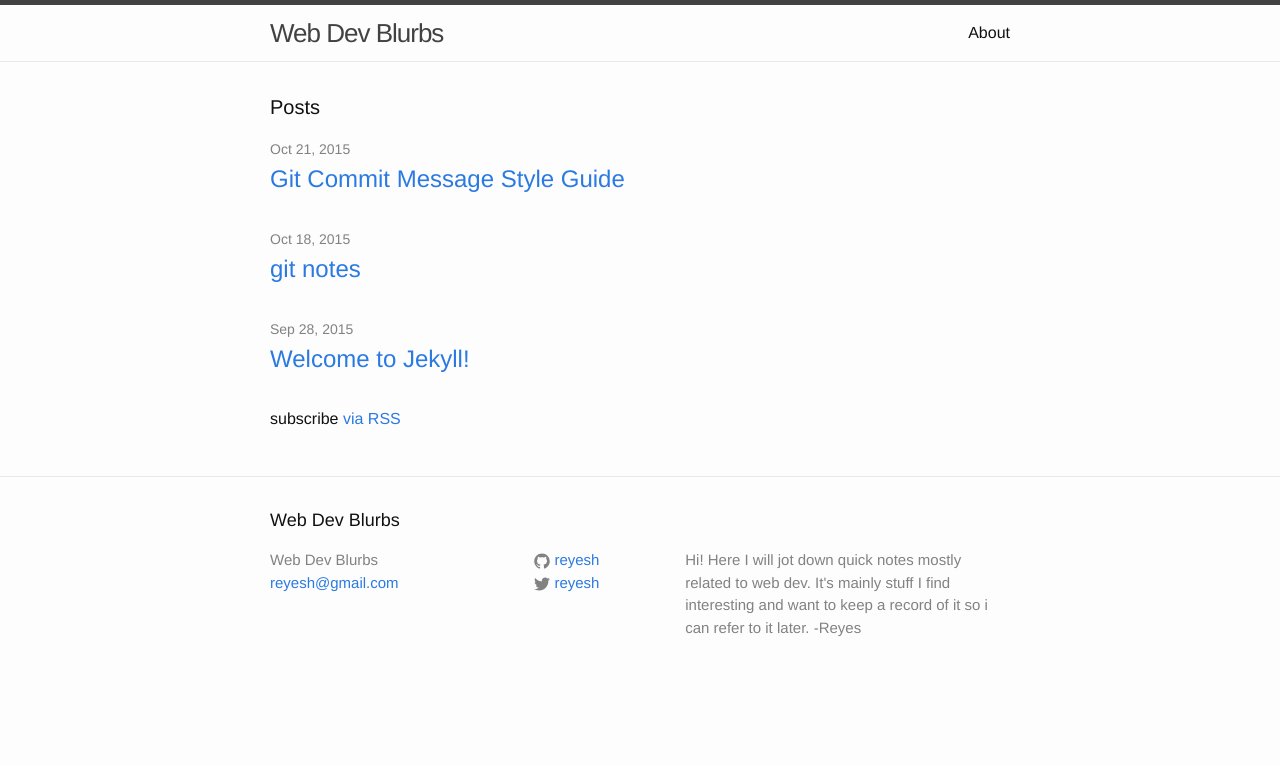
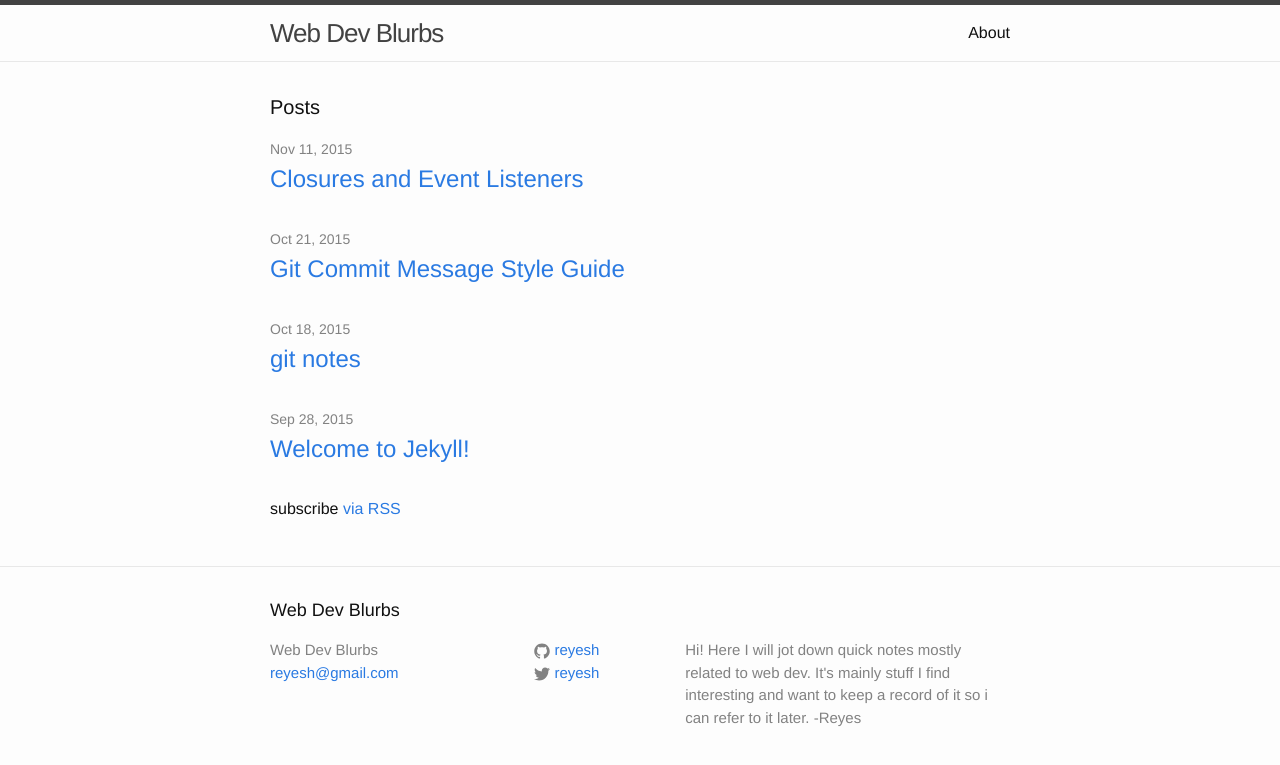
Before and after one commit to reyesh/jb, a Jekyll site: the page built from index.html, in a window 1280 px wide. Shown: the top 765 px of the page. Built offline with Jekyll 4.4.1, drawn with Linux system fonts in a browser that asks for light colours; a file with an impossible date is left out; part of the change alters nothing that is shown.

```diff
--- a/_posts/2015-11-11-closures-and-event-listeners.markdown
+++ b/_posts/2015-11-11-closures-and-event-listeners.markdown
@@ -1,7 +1,6 @@
 ---
 layout: post
 title:  "Closures and Event Listeners"
-date:   2015-11-11 24:30:00
 categories: javascript
 ---
 
```
